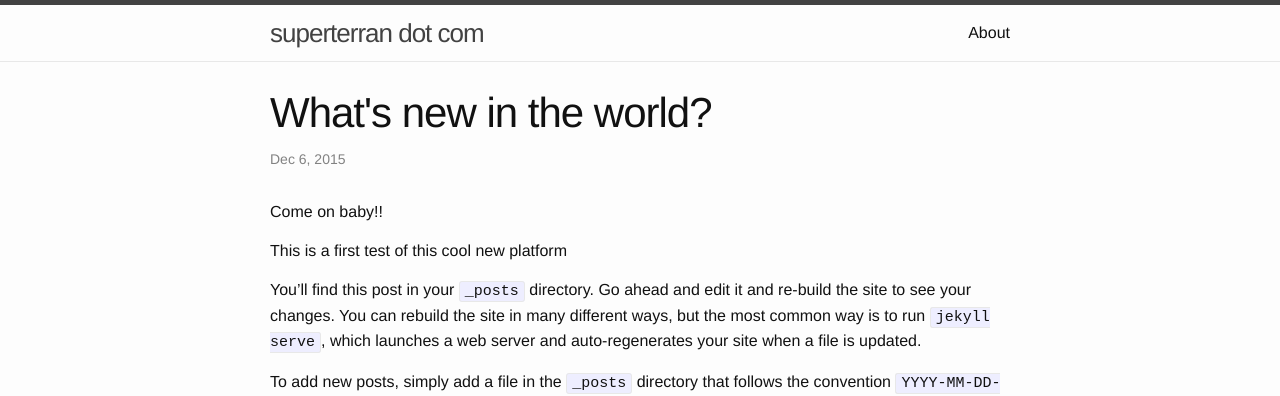
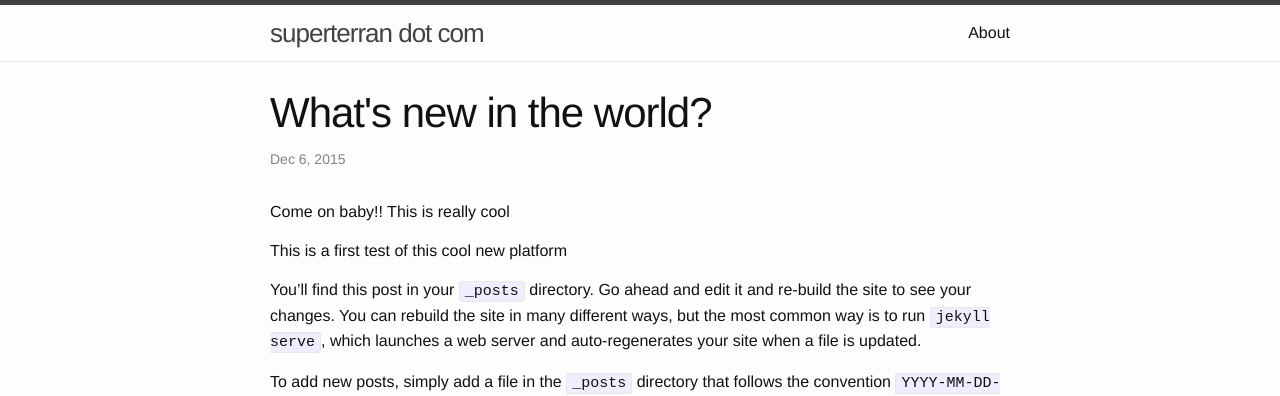
Before and after one commit to superterran/legacy-dotcom-provisioner, a Jekyll site: the page built from _posts/2015-12-05-whats-new-in-the-world.markdown, in a window 1280 px wide. Shown: the top 396 px of the page. Built offline with Jekyll 4.4.1, drawn with Linux system fonts in a browser that asks for light colours.

Commit message:
Update 2015-12-05-whats-new-in-the-world.markdown

```diff
--- a/_posts/2015-12-05-whats-new-in-the-world.markdown
+++ b/_posts/2015-12-05-whats-new-in-the-world.markdown
@@ -5,7 +5,7 @@ date:   2015-12-05 20:51:52 -0500
 categories: update
 ---
 
-Come on baby!!
+Come on baby!! This is really cool
 
 
 This is a first test of this cool new platform
```
